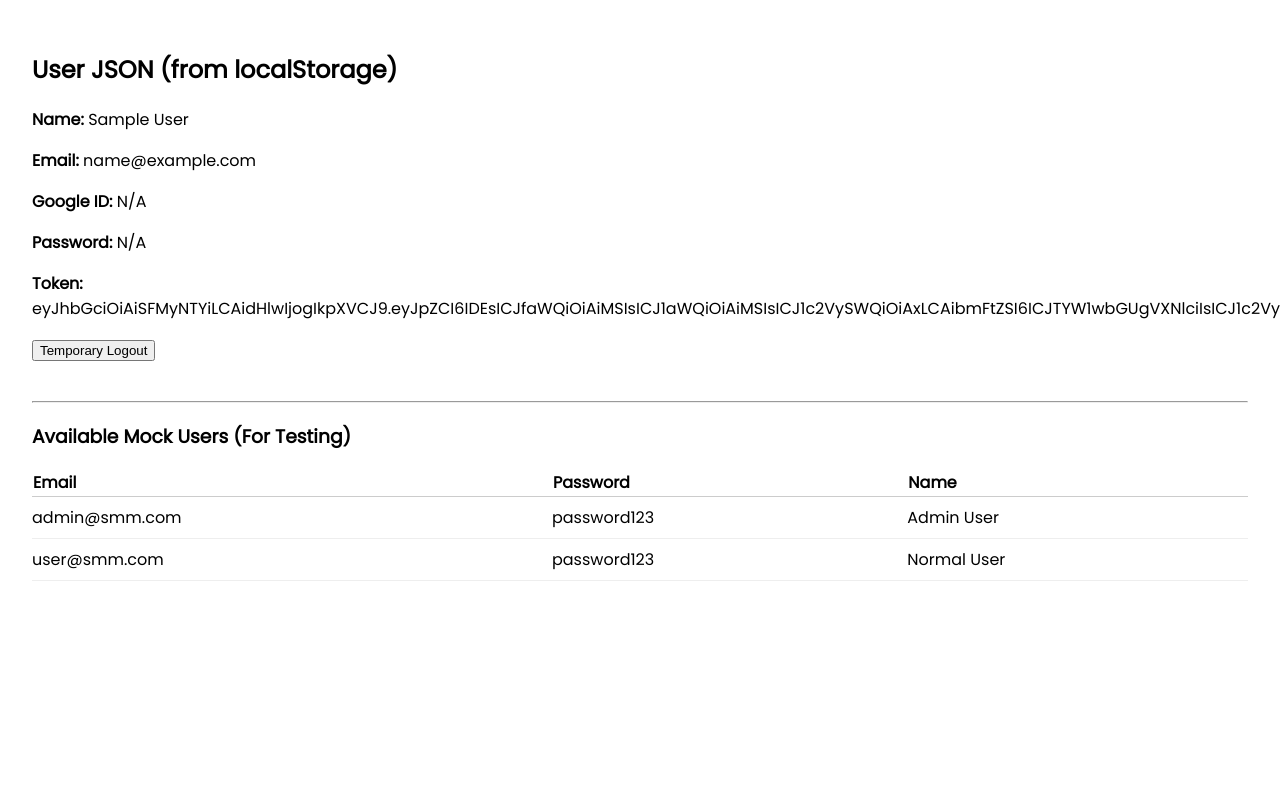
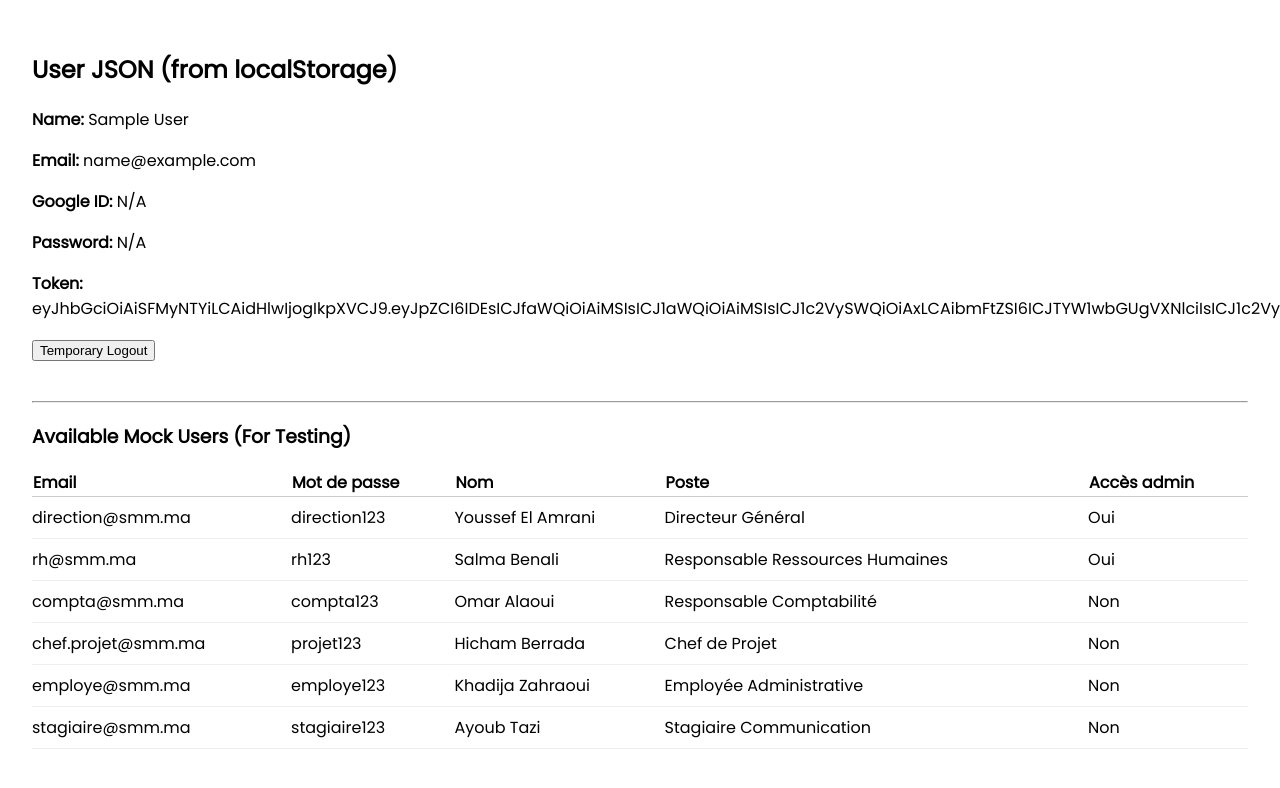
Before and after one commit to A06-Ahmed/SSM-Intranet, a React (Vite) app: page /user-json in a window 1280 px wide. Shown: the top 788 px of the page. Built offline with nearby package versions, Linux system fonts and the light colour scheme; sample sign-in values are in the browser's storage.

Commit message:
make the navbar work 70%

```diff
--- a/src/App.jsx
+++ b/src/App.jsx
@@ -8,6 +8,7 @@ import AjirhDemo from './pages/AjirhDemo.jsx'
 import KelioDemo from './pages/KelioDemo.jsx'
 import ReportingDemo from './pages/ReportingDemo.jsx'
 import SuiviArmatureDemo from './pages/SuiviArmatureDemo.jsx'
+import AdminDemo from './pages/AdminDemo.jsx'
 import MainLayout from './layouts/MainLayout.jsx'
 
 function ProtectedRoute({ children }) {
@@ -59,6 +60,14 @@ function App() {
             </ProtectedRoute>
           }
         />
+        <Route
+          path="/demo/admin"
+          element={
+            <ProtectedRoute>
+              <AdminDemo />
+            </ProtectedRoute>
+          }
+        />
       <Route element={<MainLayout />}>
         <Route
           path="/home"
--- a/src/components/Header.jsx
+++ b/src/components/Header.jsx
@@ -6,12 +6,28 @@ function Header() {
   const [searchValue, setSearchValue] = useState('')
   const [showNotifications, setShowNotifications] = useState(false)
   const [isNavOpen, setIsNavOpen] = useState(true)
+  const [showProfileMenu, setShowProfileMenu] = useState(false)
+
+  const storedUser = localStorage.getItem('user')
+  const currentUser = storedUser ? JSON.parse(storedUser) : null
+  const isAdmin = !!currentUser?.isAdmin
+
+  const displayName = currentUser?.name || 'Utilisateur invité'
+  const displayPosition = currentUser?.position || (isAdmin ? 'Administrateur' : 'Collaborateur')
+  const initials = displayName
+    .split(' ')
+    .filter(Boolean)
+    .map((part) => part[0])
+    .join('')
+    .slice(0, 2)
+    .toUpperCase()
 
   const apps = [
     { id: 'ajirh', label: 'Ajirh', path: '/demo/ajirh' },
     { id: 'kelio', label: 'Kelio', path: '/demo/kelio' },
     { id: 'reporting', label: 'Reporting', path: '/demo/reporting' },
     { id: 'suivi', label: 'Suivi Armature', path: '/demo/suivi-armature' },
+    ...(isAdmin ? [{ id: 'admin-demo', label: 'Admin Demo', path: '/demo/admin' }] : []),
   ]
 
   const notificationCount = 3
@@ -67,7 +83,10 @@ function Header() {
         <div className="header-right">
           <div
             className="header-icon-wrapper notification-wrapper"
-            onClick={() => setShowNotifications((prev) => !prev)}
+            onClick={() => {
+              setShowNotifications((prev) => !prev)
+              setShowProfileMenu(false)
+            }}
           >
             <img src="src/assets/notification.svg" alt="Notifications" className="header-icon" />
             {notificationCount > 0 && (
@@ -78,16 +97,34 @@ function Header() {
           <button
             type="button"
             className="header-profile"
-            onClick={() => {}}
+            onClick={() => {
+              setShowProfileMenu((prev) => !prev)
+              setShowNotifications(false)
+            }}
           >
             <div className="profile-info">
-              <span className="profile-name">Atoubi Ahmed</span>
-              <span className="profile-role">Stagiaire</span>
+              <span className="profile-name">{displayName}</span>
+              <span className="profile-role">{displayPosition}</span>
             </div>
             <div className="profile-avatar">
-              <span className="profile-avatar-initials">AA</span>
+              <span className="profile-avatar-initials">{initials}</span>
             </div>
           </button>
+
+          {showProfileMenu && (
+            <div className="profile-menu">
+              <button
+                type="button"
+                className="profile-menu-item"
+                onClick={() => {
+                  localStorage.removeItem('user')
+                  navigate('/login')
+                }}
+              >
+                Se déconnecter
+              </button>
+            </div>
+          )}
 
           <button
             type="button"
--- /dev/null
+++ b/src/pages/AdminDemo.jsx
@@ -0,0 +1,9 @@
+function AdminDemo() {
+  return (
+    <div className="app-demo-page">
+      <h1 className="app-demo-title">Admin Demo</h1>
+    </div>
+  )
+}
+
+export default AdminDemo
--- a/src/pages/Home.jsx
+++ b/src/pages/Home.jsx
@@ -1,8 +1,7 @@
 function Home() {
   return (
-    <div>
-      <h2>Home</h2>
-      <p>Welcome to the SMM intranet home page.</p>
+    <div className="Home-wlcm">
+
     </div>
   )
 }
--- a/src/pages/Login.jsx
+++ b/src/pages/Login.jsx
@@ -59,7 +59,9 @@ function Login() {
         email: user.email,
         password: user.password,
         name: user.name,
-        token: user.token
+        position: user.position,
+        token: user.token,
+        isAdmin: !!user.isAdmin,
       }))
       navigate('/home')
     } else {
@@ -74,6 +76,9 @@ function Login() {
           <img src={Logo} alt="SMM Socodam davum" className='Login-logo' />
           <h2 className='login-headline'>Log in</h2>
           <h6 className='login-caption'>Connectez-vous via e-mail ou un autre service pour continuer </h6>
+          {errorMsg && <div className="login-error-msg">{errorMsg}</div>}
+          {!errorMsg && (
+            <>
               <button
                 type="button"
                 className="my-google-btn"
@@ -88,9 +93,10 @@ function Login() {
                 <p>OU</p>
                 <div className='orfill2'></div>
               </div>
+            </>
+          )}
           <div className='login-manparent-form'>
             <div className='login-man-form'>
-              {errorMsg && <div className="login-error-msg">{errorMsg}</div>}
               <form onSubmit={handleStandardLogin} className="login-actual-form">
                 <div className="login-input-group">
                   <div className="login-label">Votre Email</div>
--- a/src/pages/UserJson.jsx
+++ b/src/pages/UserJson.jsx
@@ -2,17 +2,53 @@ import { useNavigate, Navigate } from 'react-router-dom'
 
 export const mockUsers = [
   {
-    email: 'admin@smm.com',
-    password: 'password123',
-    name: 'Admin User',
-    token: 'admin-token-987'
+    email: 'direction@smm.ma',
+    password: 'direction123',
+    name: 'Youssef El Amrani',
+    position: 'Directeur Général',
+    token: 'admin-token-987',
+    isAdmin: true,
   },
   {
-    email: 'user@smm.com',
-    password: 'password123',
-    name: 'Normal User',
-    token: 'user-token-456'
-  }
+    email: 'rh@smm.ma',
+    password: 'rh123',
+    name: 'Salma Benali',
+    position: 'Responsable Ressources Humaines',
+    token: 'rh-token-456',
+    isAdmin: true,
+  },
+  {
+    email: 'compta@smm.ma',
+    password: 'compta123',
+    name: 'Omar Alaoui',
+    position: 'Responsable Comptabilité',
+    token: 'compta-token-789',
+    isAdmin: false,
+  },
+  {
+    email: 'chef.projet@smm.ma',
+    password: 'projet123',
+    name: 'Hicham Berrada',
+    position: 'Chef de Projet',
+    token: 'projet-token-321',
+    isAdmin: false,
+  },
+  {
+    email: 'employe@smm.ma',
+    password: 'employe123',
+    name: 'Khadija Zahraoui',
+    position: 'Employée Administrative',
+    token: 'employe-token-654',
+    isAdmin: false,
+  },
+  {
+    email: 'stagiaire@smm.ma',
+    password: 'stagiaire123',
+    name: 'Ayoub Tazi',
+    position: 'Stagiaire Communication',
+    token: 'stagiaire-token-987',
+    isAdmin: false,
+  },
 ]
 
 function UserJson() {
@@ -56,8 +92,10 @@ function UserJson() {
         <thead>
           <tr style={{ textAlign: 'left', borderBottom: '1px solid #ccc' }}>
             <th>Email</th>
-            <th>Password</th>
-            <th>Name</th>
+            <th>Mot de passe</th>
+            <th>Nom</th>
+            <th>Poste</th>
+            <th>Accès admin</th>
           </tr>
         </thead>
         <tbody>
@@ -66,6 +104,8 @@ function UserJson() {
               <td style={{ padding: '8px 0' }}>{u.email}</td>
               <td style={{ padding: '8px 0' }}>{u.password}</td>
               <td style={{ padding: '8px 0' }}>{u.name}</td>
+              <td style={{ padding: '8px 0' }}>{u.position}</td>
+              <td style={{ padding: '8px 0' }}>{u.isAdmin ? 'Oui' : 'Non'}</td>
             </tr>
           ))}
         </tbody>
--- a/src/styles/global.css
+++ b/src/styles/global.css
@@ -262,7 +262,9 @@ body,
     color: #ef4444;
     font-size: 14px;
     text-align: center;
-    margin-bottom: 16px;
+    width: 70%;
+    max-width: 400px;
+    margin: 12px auto 16px auto;
     padding: 10px;
     background-color: #fef2f2;
     border: 1px solid #fee2e2;
@@ -370,6 +372,7 @@ body,
     display: flex;
     align-items: center;
     gap: 16px;
+    position: relative;
 }
 
 .header-icon-wrapper {
@@ -570,6 +573,40 @@ body,
     color: #9CA3AF;
 }
 
+.profile-menu {
+    position: absolute;
+    top: 52px;
+
+    min-width: 180px;
+    background-color: #ffffff;
+    border-radius: 10px;
+    box-shadow: 0 10px 35px rgba(15, 23, 42, 0.35);
+    padding: 8px 0;
+    color: #111827;
+    z-index: 30;
+    display: flex;
+    flex-direction: column;
+    justify-content: center;
+}
+
+.profile-menu-item {
+    width: 100%;
+    padding: 8px 16px;
+    background: transparent;
+    text-transform: uppercase;
+    border: none;
+    text-align: center;
+    font-size: 13px;
+    font-weight: 1000;
+    color: #FF3366;
+    cursor: pointer;
+
+}
+
+.profile-menu-item:hover {
+    background-color: #F3F4F6;
+}
+
 .app-demo-page {
     width: 100%;
     height: 100vh;
```
Lines whose indentation alone changed are shown as unchanged.
